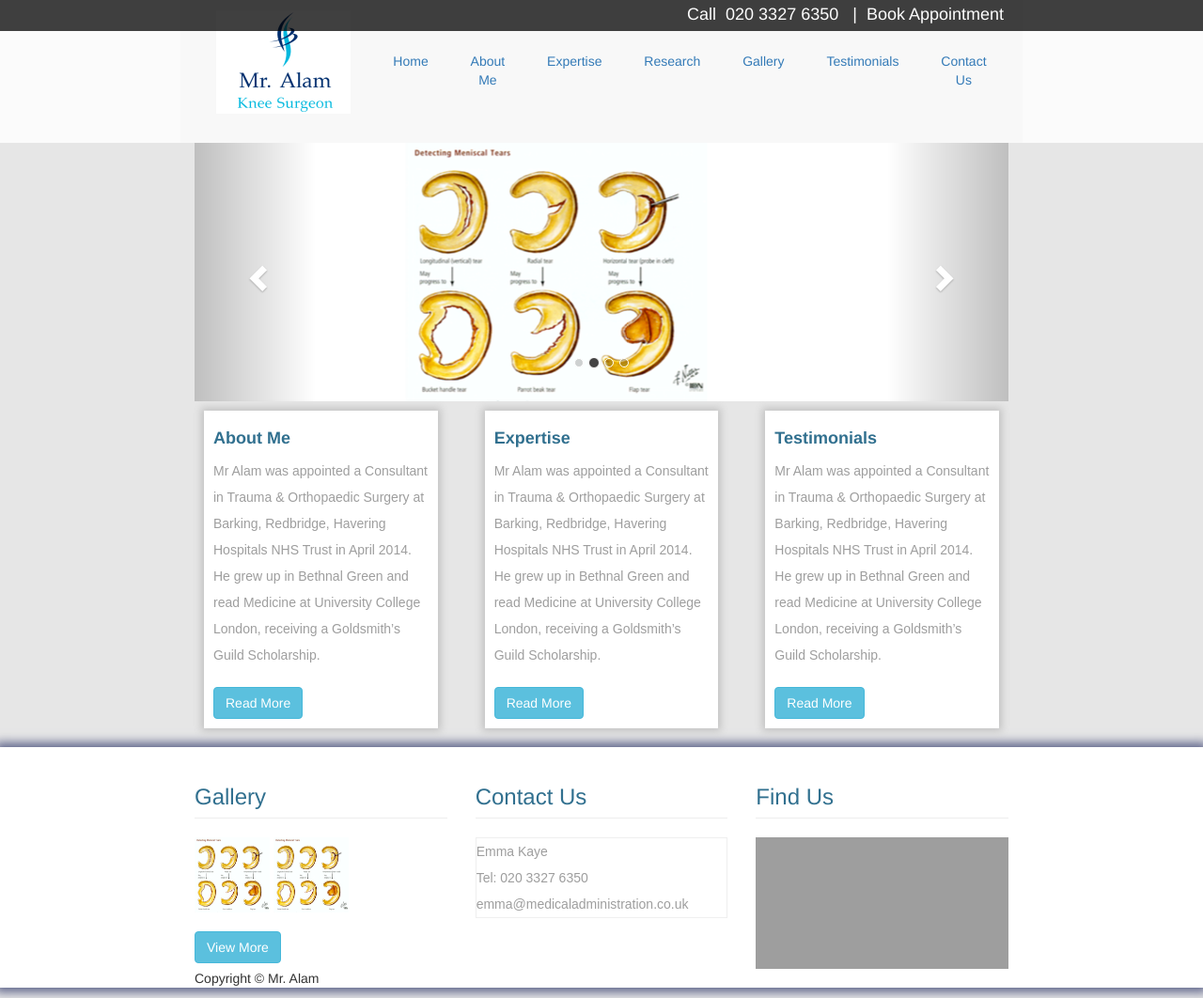
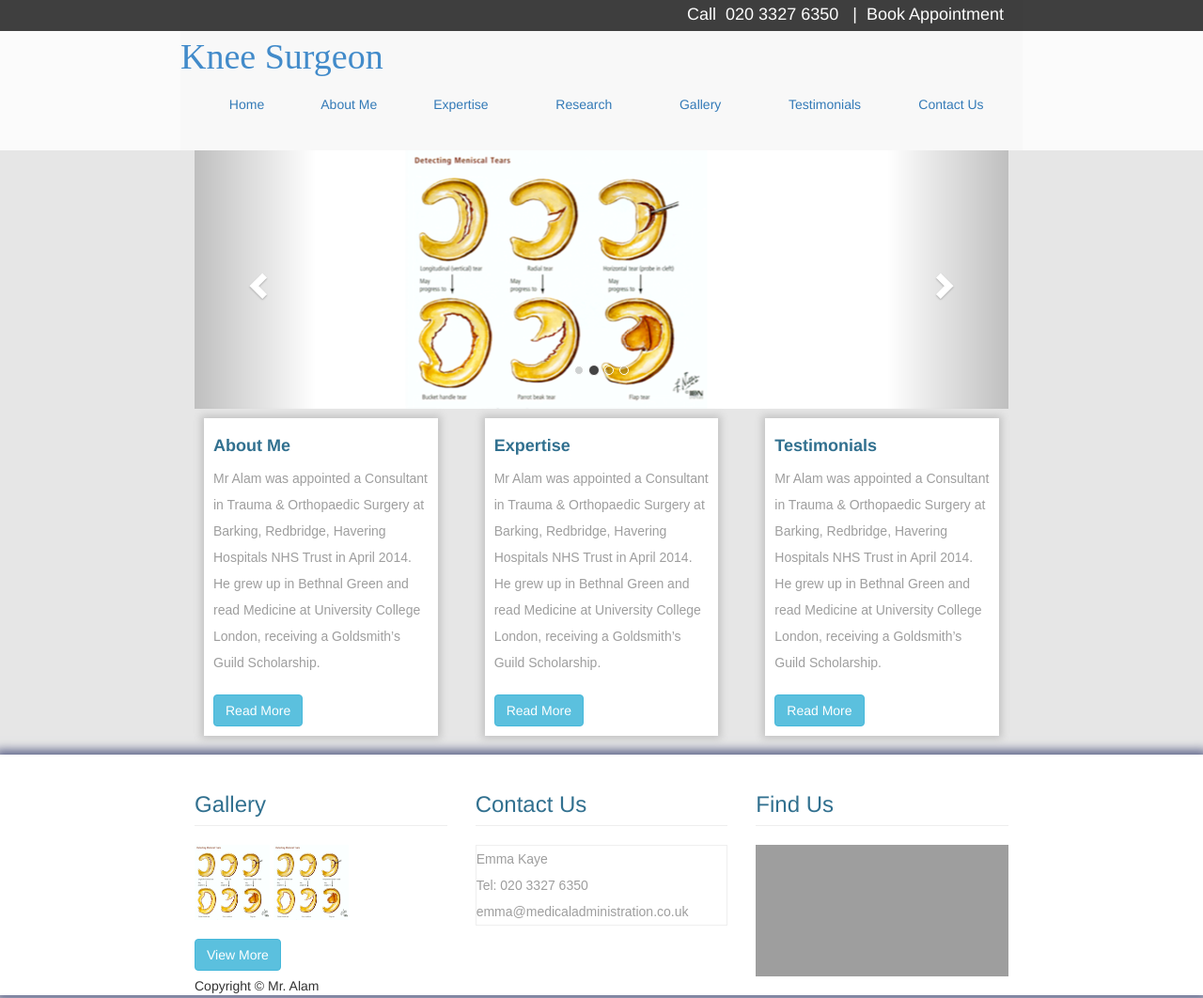
Before and after one commit to Saveta/Knees-Sports-Surgery, a plain HTML site: page home.html in a window 1280 px wide. Shown: the top 1062 px of the page at 94% size. Drawn offline with nearby package versions, Linux system fonts and the light colour scheme; some packages are replaced by stand-ins of ours; grey boxes are pictures that could not be loaded.

Commit message:
home.html

```diff
--- a/home.html
+++ b/home.html
@@ -53,7 +53,12 @@
 	        </div>
 	 	</div>
 		<div style="background-color:rgba(255,255,255,.84);">
-			<div class="row navbar-default ">
+			<div class="row navbar-default">
+				<header>
+					<span>
+						<a href="home.html">Knee Surgeon</a>
+					</span>
+				</header>
 				<nav class="navbar" style="background-color:transparent">
 					<div class="navbar-header">
       					<button type="button" class="navbar-toggle" data-toggle="collapse" data-target="#myNavbar">
@@ -62,10 +67,9 @@
 					        <span class="icon-bar"></span>
       					</button>
     				</div>
-					<div id="myNavbar" class="collapse navbar-collapse col-lg-12 col-md-12 col-sm-12 col-xs-12">
+					<div id="myNavbar" class="collapse navbar-collapse col-xs-12 col-sm-12 col-md-8">
 						<ul class="nav nav-justified">
-							<li><a href="home.html"><img src="images/logo.png" alt="logo"></img></a></li>
-				            <li><a href="home.html">Home</a></li>
+				            <li><a href="home.html">Home <span class="sr-only">(current)</span></a></li>
 				            <li><a href="aboutMe.html">About Me</a></li>
 							<li><a href="#">Expertise</a></li>
 				            <li><a href="#">Research</a></li>
```
Lines whose indentation alone changed are shown as unchanged.
